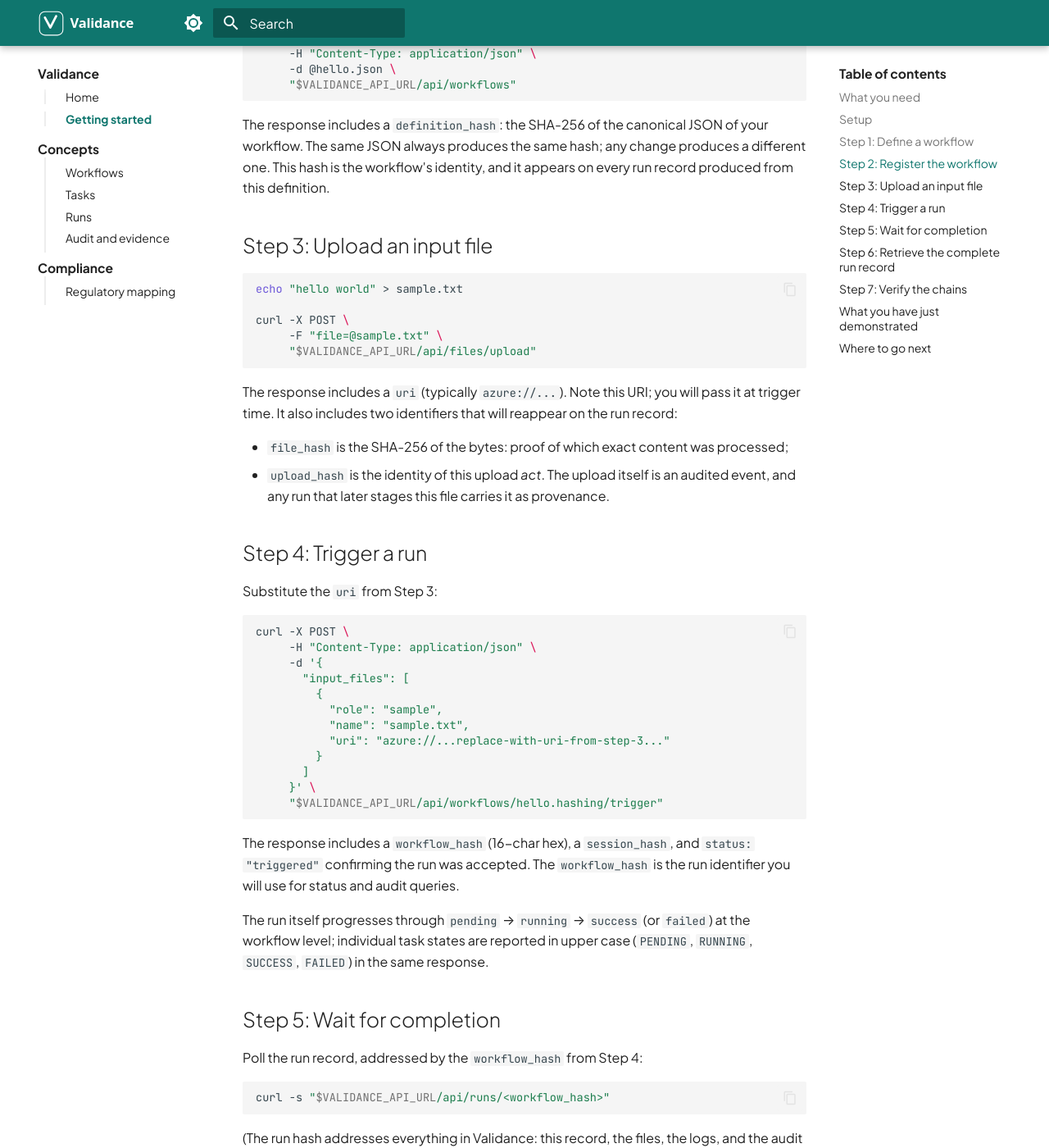
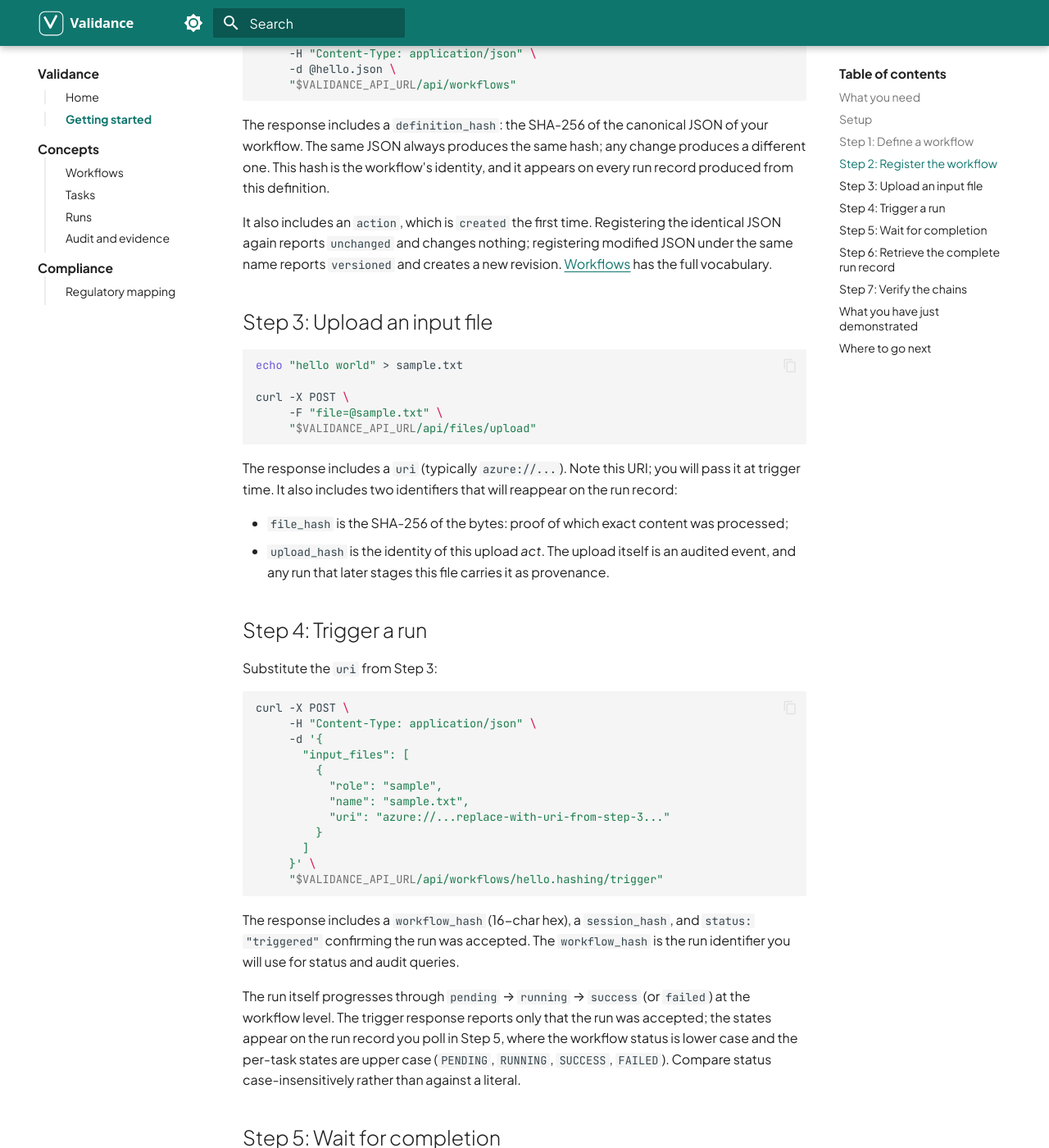
Before and after one commit to validance-io/validance-docs, an MkDocs documentation site: the page built from docs/getting-started.md, in a window 1280 px wide and 1400 px high, scrolled down 1873 px. Shown: the whole window at 82% size. Built offline with MkDocs 1.6.1 and Material for MkDocs 9.7.7, drawn with Linux system fonts in a browser that asks for light colours; some of the changed text lies outside the part shown.

Commit message:
docs(getting-started): three fixes found by re-walking the page on v2.20.10
Walked every command against production v2.20.10. The page works end to
end: registration returned the documented definition_hash, the upload
returned the documented file_hash, the audit trail returned exactly the
thirteen events in the documented order, and both content hashes quoted in
the task.completed example matched the live ones byte for byte. Three small
inaccuracies, none of which blocked the walkthrough.

Step 4 said task states are reported in upper case "in the same response".
The trigger response carries no task states at all; they appear on the run
record polled in Step 5, where the workflow status is lower case and the
task states are upper case. Readers now get that split, and the advice to
compare case-insensitively that the concepts pages already carry.

Step 2 never mentioned the action field. A first-time reader sees created,
but anyone re-running the walkthrough sees unchanged, which is unexplained
without it. Now stated, with a link to the full vocabulary.

The task.completed example omitted docker_image_digest, which the live event
does carry. That omission undersold the page's own argument: the digest is
what makes a mutable tag like alpine:3.19 resolve to exact bytes after the
fact, which is the difference between recording an image name and recording
which image ran. Added to the example and to the summary table.

````diff
--- a/docs/getting-started.md
+++ b/docs/getting-started.md
@@ -74,6 +74,8 @@ curl -X POST \
 
 The response includes a `definition_hash`: the SHA-256 of the canonical JSON of your workflow. The same JSON always produces the same hash; any change produces a different one. This hash is the workflow's identity, and it appears on every run record produced from this definition.
 
+It also includes an `action`, which is `created` the first time. Registering the identical JSON again reports `unchanged` and changes nothing; registering modified JSON under the same name reports `versioned` and creates a new revision. [Workflows](concepts/workflows.md#updating-a-workflow) has the full vocabulary.
+
 ## Step 3: Upload an input file
 
 ```bash
@@ -110,7 +112,7 @@ curl -X POST \
 
 The response includes a `workflow_hash` (16-char hex), a `session_hash`, and `status: "triggered"` confirming the run was accepted. The `workflow_hash` is the run identifier you will use for status and audit queries.
 
-The run itself progresses through `pending` → `running` → `success` (or `failed`) at the workflow level; individual task states are reported in upper case (`PENDING`, `RUNNING`, `SUCCESS`, `FAILED`) in the same response.
+The run itself progresses through `pending` → `running` → `success` (or `failed`) at the workflow level. The trigger response reports only that the run was accepted; the states appear on the run record you poll in Step 5, where the workflow status is lower case and the per-task states are upper case (`PENDING`, `RUNNING`, `SUCCESS`, `FAILED`). Compare status case-insensitively rather than against a literal.
 
 ## Step 5: Wait for completion
 
@@ -231,6 +234,7 @@ In the records above, all captured automatically:
 | Exact workflow definition | `definition_hash`: registration response (Step 2), status (Step 5) |
 | Exact run instance | `workflow_hash`: trigger response (Step 4), status (Step 5), audit (Step 6) |
 | Container image used | `docker_image`: status (Step 5), `task.completed` details (Step 6) |
+| Exact image that ran, by content | `docker_image_digest`: `task.completed` details (Step 6). A mutable tag such as `alpine:3.19` still resolves to exact bytes afterwards |
 | Exact input file by content | `file_hash`: upload response (Step 3), `file.uploaded` / `file.created` / `task.completed` details (Step 6) |
 | Where the input came from | `upload_hash`: upload response (Step 3); the upload event appears in the run record (Step 6) |
 | Exact output file by content | output `file_hash`: `file.created` / `task.completed` details (Step 6), file list (`GET /api/files/<workflow_hash>`) |
````
Also changed, not shown: other parts of docs/getting-started.md (+1 -0 lines).
